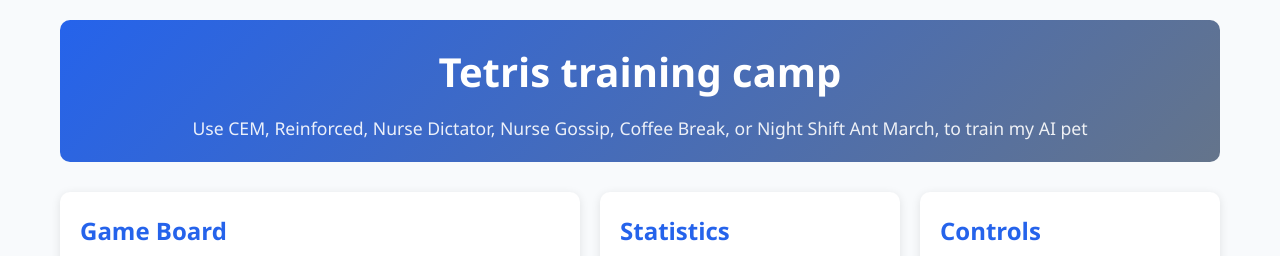
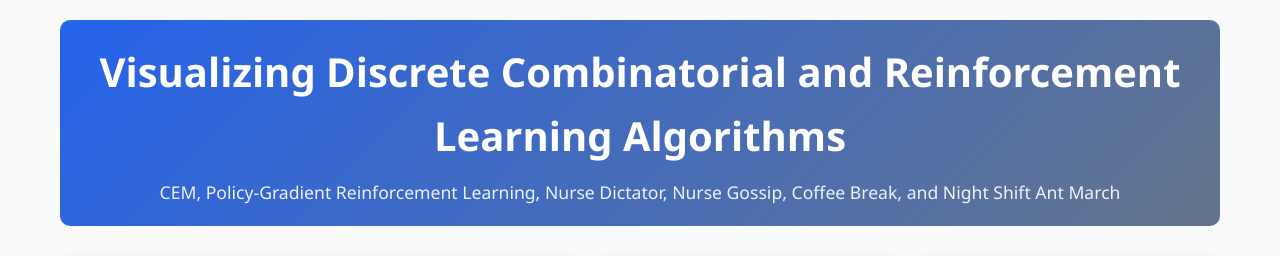
Before and after one commit to AndrewMichael2020/learning-tetris, a plain HTML site: page app/static/index.html in a window 1280 px wide. Shown: the top 256 px of the page. Drawn offline with Linux system fonts and the light colour scheme; no server answers.

Commit message:
titles corrected

```diff
--- a/app/static/index.html
+++ b/app/static/index.html
@@ -9,8 +9,8 @@
 <body>
     <div class="container">
         <header>
-            <h1>Tetris training camp</h1>
-            <p>Use CEM, Reinforced, Nurse Dictator, Nurse Gossip, Coffee Break, or Night Shift Ant March, to train my AI pet</p>
+            <h1>Visualizing Discrete Combinatorial and Reinforcement Learning Algorithms</h1>
+            <p>CEM, Policy-Gradient Reinforcement Learning, Nurse Dictator, Nurse Gossip, Coffee Break, and Night Shift Ant March</p>
         </header>
 
         <div class="main-content">
```
